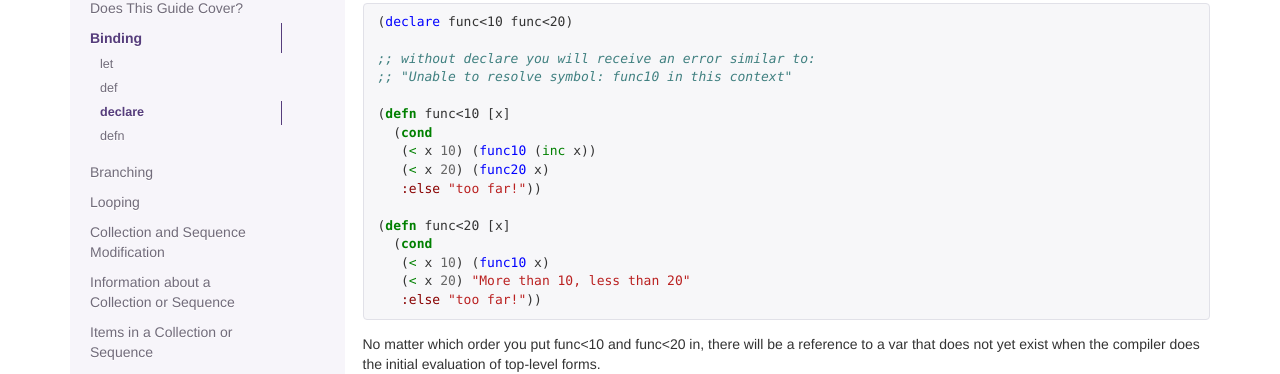
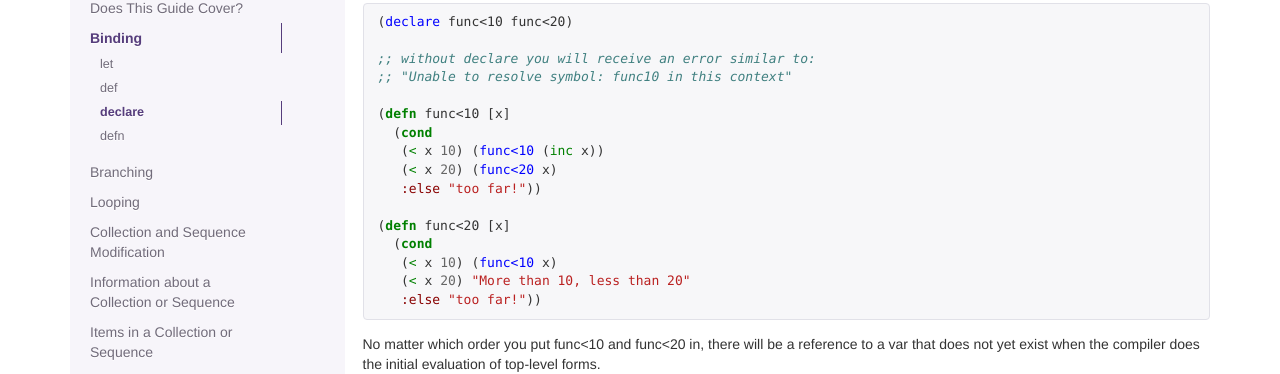
Before and after one commit to clojuredocs/guides, a Jekyll site: the page built from articles/language/core_overview.md, in a window 1280 px wide and 900 px high, scrolled down 1568 px. Shown: the part 117-491 px from the top of the window. Built offline with Jekyll 4.4.1, drawn with Linux system fonts in a browser that asks for light colours; some web fonts are replaced; Markdown is read by kramdown in place of the engine named in the settings.

Commit message:
Fix issue #226: "declare" examples in clojure.core guide
https://github.com/clojuredocs/guides/issues/226

````diff
--- a/articles/language/core_overview.md
+++ b/articles/language/core_overview.md
@@ -105,13 +105,13 @@ There are much better methods of value-based dispatch or code architecture in ge
 
 (defn func<10 [x]
   (cond
-   (< x 10) (func10 (inc x))
-   (< x 20) (func20 x)
+   (< x 10) (func<10 (inc x))
+   (< x 20) (func<20 x)
    :else "too far!"))
 
 (defn func<20 [x]
   (cond
-   (< x 10) (func10 x)
+   (< x 10) (func<10 x)
    (< x 20) "More than 10, less than 20"
    :else "too far!"))
 ```
````
